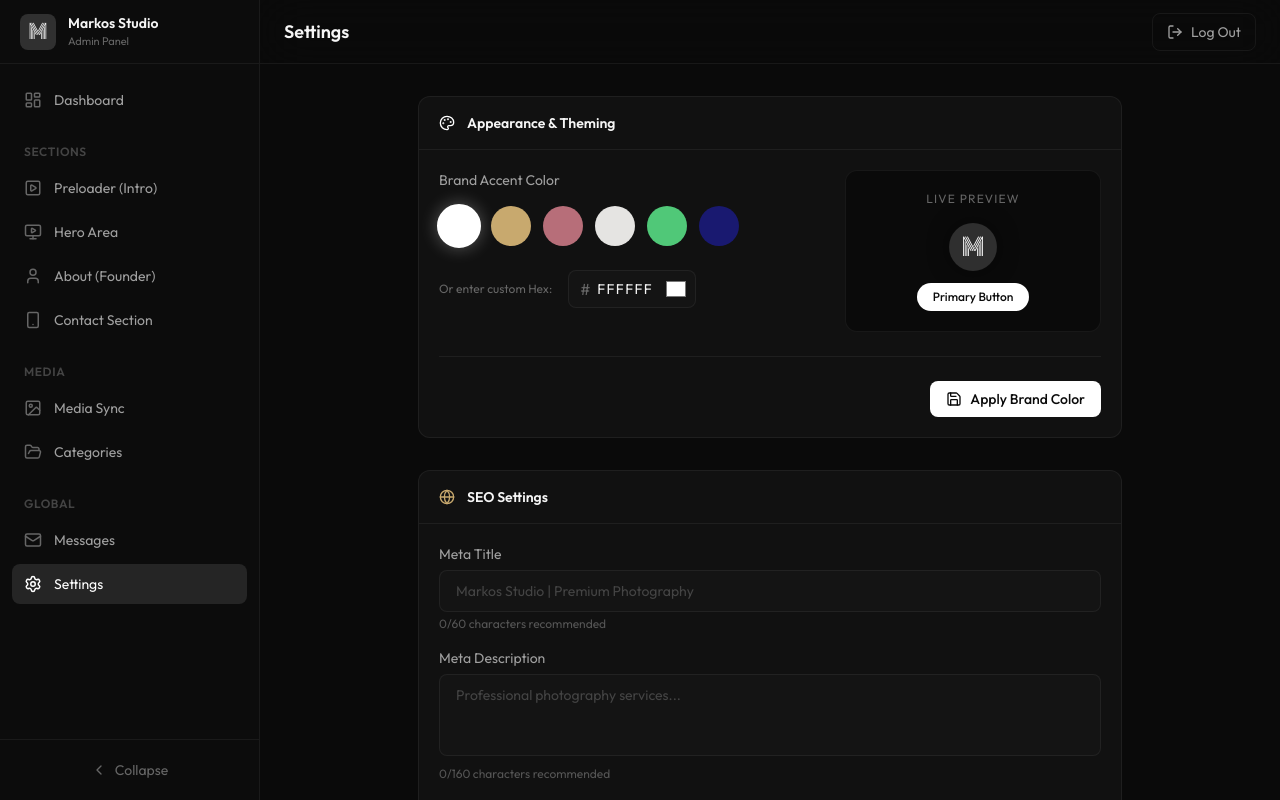
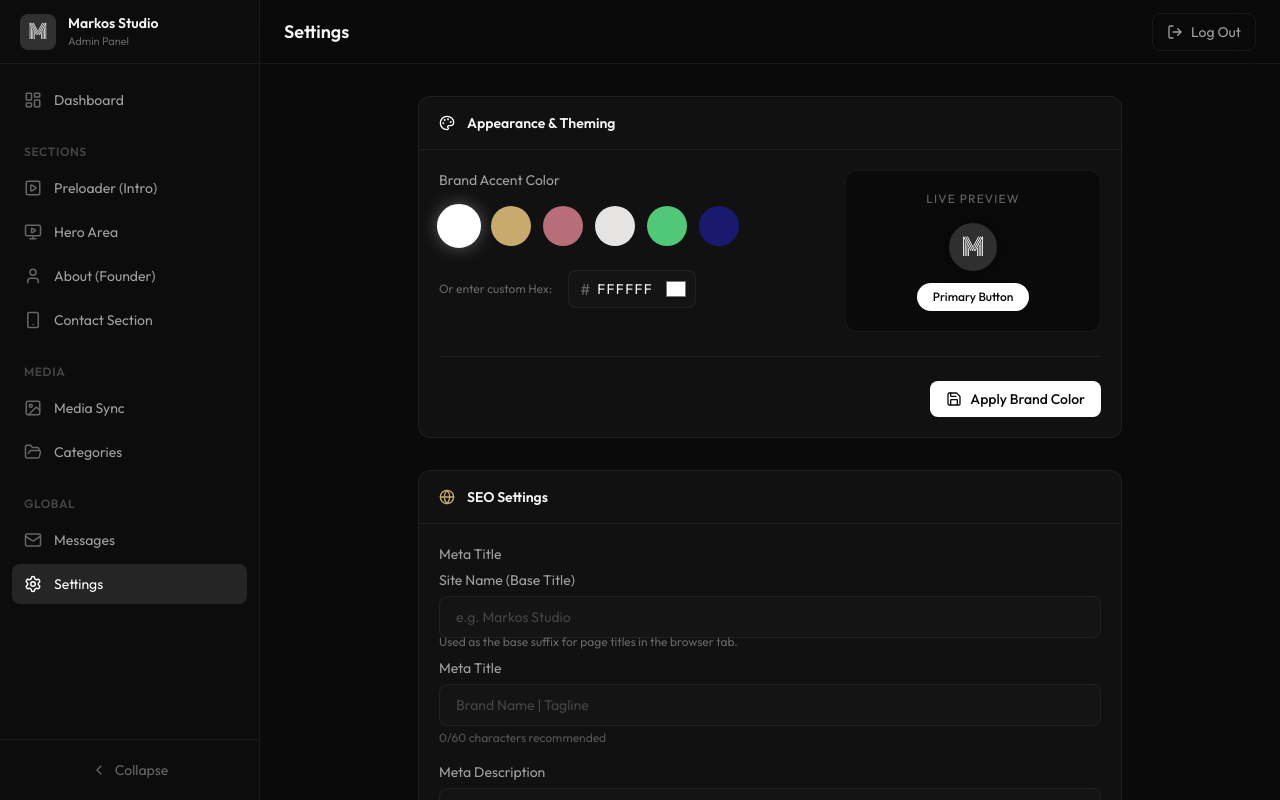
Before and after one commit to atakanclskn/markos-react-tailwind-vite-portfolio-website, a Next.js app: page /admin/settings in a window 1280 px wide. Shown: the top 800 px of the page. Built offline with nearby package versions, Linux system fonts and the light colour scheme; no server answers; the database is empty; sample sign-in values are in the browser's storage.

Commit message:
feat: introduce admin dashboard with founder section management, supporting details, photo uploads, and live preview.

```diff
--- a/src/app/admin/(dashboard)/sections/founder/page.tsx
+++ b/src/app/admin/(dashboard)/sections/founder/page.tsx
@@ -6,7 +6,7 @@ import { useAdminStore } from '@/store/adminStore';
 import { getFounderInfo, updateFounderInfo } from '@/lib/firestore';
 import type { FounderInfo, FounderStat } from '@/types';
 import { InputField, SaveButton, DriveIcon } from '../components';
-import { Loader2, X, LogIn, LogOut, HardDrive } from 'lucide-react';
+import { Loader2, X, LogIn, LogOut, HardDrive, Plus, Trash2 } from 'lucide-react';
 import { useSession, signIn, signOut } from 'next-auth/react';
 import GooglePicker, { PickerFile } from '@/components/admin/GooglePicker';
 import AdminSplitView from '@/components/admin/AdminSplitView';
@@ -119,6 +119,16 @@ export default function FounderSectionPage() {
         setFounderForm({ ...founderForm, stats: updated });
     };
 
+    const addStat = () => {
+        setFounderForm({ ...founderForm, stats: [...founderForm.stats, { value: '', label: '' }] });
+    };
+
+    const removeStat = (index: number) => {
+        const updated = [...founderForm.stats];
+        updated.splice(index, 1);
+        setFounderForm({ ...founderForm, stats: updated });
+    };
+
     if (loading) {
         return (
             <>
@@ -161,10 +171,24 @@ export default function FounderSectionPage() {
                     </div>
 
                     <div>
-                        <label className="mb-2 block text-sm text-[#a0a0a0]">Statistics</label>
-                        <div className="grid gap-3 sm:grid-cols-3">
+                        <div className="mb-3 flex items-center justify-between">
+                            <label className="block text-sm text-[#a0a0a0]">Statistics</label>
+                            <button
+                                onClick={addStat}
+                                className="flex items-center gap-1.5 rounded-lg border border-white/[0.06] bg-[#141414] px-3 py-1.5 text-xs text-[#f5f5f5] transition-colors hover:bg-white/[0.04] hover:text-[#c8a96e]"
+                            >
+                                <Plus className="h-3.5 w-3.5" /> Add Stat
+                            </button>
+                        </div>
+                        <div className="grid gap-3 sm:grid-cols-2 lg:grid-cols-3">
                             {founderForm.stats.map((stat, i) => (
-                                <div key={i} className="rounded-lg border border-white/[0.06] bg-[#111] p-3">
+                                <div key={i} className="group relative rounded-lg border border-white/[0.06] bg-[#111] p-3">
+                                    <button
+                                        onClick={() => removeStat(i)}
+                                        className="absolute -right-2 -top-2 flex h-6 w-6 items-center justify-center rounded-full border border-white/[0.06] bg-[#1a1a1a] text-red-500 opacity-0 transition-opacity group-hover:opacity-100 hover:bg-red-500/10"
+                                    >
+                                        <Trash2 className="h-3 w-3" />
+                                    </button>
                                     <input type="text" value={stat.value} onChange={(e) => updateStat(i, 'value', e.target.value)} placeholder="e.g. 10+" className="mb-2 w-full rounded-md border border-white/[0.06] bg-[#0a0a0a] px-3 py-1.5 text-center text-lg font-bold text-[#c8a96e] placeholder-[#333] outline-none focus:border-[#c8a96e]/40" />
                                     <input type="text" value={stat.label} onChange={(e) => updateStat(i, 'label', e.target.value)} placeholder="e.g. Years Experience" className="w-full rounded-md border border-white/[0.06] bg-[#0a0a0a] px-3 py-1.5 text-center text-xs text-[#a0a0a0] placeholder-[#333] outline-none focus:border-[#c8a96e]/40" />
                                 </div>
--- a/src/app/admin/(dashboard)/settings/page.tsx
+++ b/src/app/admin/(dashboard)/settings/page.tsx
@@ -23,6 +23,7 @@ import {
 } from '@/lib/firestore';
 import type { SEOSettings, FooterContent, SocialLink, AppearanceSettings } from '@/types';
 import { useTheme } from '@/context/ThemeContext';
+import { InputField } from '../sections/components';
 
 const PREMIUM_COLORS = [
     { name: 'Pure White (Default)', hex: '#ffffff' },
@@ -43,6 +44,7 @@ export default function SettingsPage() {
 
     // Local form states
     const [seoForm, setSeoForm] = useState<SEOSettings>({
+        siteName: '',
         metaTitle: '',
         metaDescription: '',
         keywords: '',
@@ -200,8 +202,8 @@ export default function SettingsPage() {
                                             type="button"
                                             onClick={() => setAppearanceForm({ ...appearanceForm, brandColor: preset.hex })}
                                             className={`h-10 w-10 rounded-full border-2 transition-transform ${appearanceForm.brandColor.toLowerCase() === preset.hex.toLowerCase()
-                                                    ? 'border-white scale-110 shadow-[0_0_15px_rgba(255,255,255,0.3)]'
-                                                    : 'border-transparent hover:scale-105'
+                                                ? 'border-white scale-110 shadow-[0_0_15px_rgba(255,255,255,0.3)]'
+                                                : 'border-transparent hover:scale-105'
                                                 }`}
                                             style={{ backgroundColor: preset.hex }}
                                             title={preset.name}
@@ -277,16 +279,19 @@ export default function SettingsPage() {
                     <div className="space-y-4 p-5">
                         <div>
                             <label className="mb-1.5 block text-sm text-[#a0a0a0]">Meta Title</label>
-                            <input
-                                type="text"
+                            <InputField
+                                label="Site Name (Base Title)"
+                                value={seoForm.siteName}
+                                onChange={(val: string) => setSeoForm({ ...seoForm, siteName: val })}
+                                placeholder="e.g. Markos Studio"
+                            />
+                            <p className="mt-1 text-xs text-[#666] -translate-y-2">Used as the base suffix for page titles in the browser tab.</p>
+
+                            <InputField
+                                label="Meta Title"
                                 value={seoForm.metaTitle}
-                                onChange={(e) =>
-                                    setSeoForm({ ...seoForm, metaTitle: e.target.value })
-                                }
-                                placeholder="Markos Studio | Premium Photography"
-                                className="w-full rounded-lg border border-white/[0.06] bg-[#141414] px-4 py-2.5
-                                    text-sm text-[#f5f5f5] placeholder-[#444] outline-none
-                                    transition-colors focus:border-[#c8a96e]/40 focus:ring-1 focus:ring-[#c8a96e]/20"
+                                onChange={(val: string) => setSeoForm({ ...seoForm, metaTitle: val })}
+                                placeholder="Brand Name | Tagline"
                             />
                             <p className="mt-1 text-xs text-[#555]">
                                 {seoForm.metaTitle.length}/60 characters recommended
--- a/src/app/layout.tsx
+++ b/src/app/layout.tsx
@@ -19,27 +19,34 @@ const monoton = Monoton({
   display: 'swap',
 });
 
-export const metadata: Metadata = {
-  title: 'Markos Studio | Premium Photography',
-  description:
-    'Markos Studio - Professional photography services. Landscape, Portrait, Fashion, Product, Animal, Party & Wedding, and B&W photography by Onur Satici.',
-  keywords: [
-    'photography',
-    'studio',
-    'markos',
-    'onur satici',
-    'landscape',
-    'portrait',
-    'fashion',
-    'product',
-    'wedding',
-  ],
-  openGraph: {
-    title: 'Markos Studio | Premium Photography',
-    description: 'Professional photography services by Markos Studio',
-    type: 'website',
-  },
-};
+import { getSEOSettings } from '@/lib/firestore';
+
+export async function generateMetadata(): Promise<Metadata> {
+  const settings = await getSEOSettings();
+
+  const siteName = settings?.siteName || 'Markos Studio';
+  const metaTitle = settings?.metaTitle || 'Markos Studio | Premium Photography';
+  const description = settings?.metaDescription || 'Professional photography services. Landscape, Portrait, Fashion, Product, Animal, Party & Wedding, and B&W photography by Onur Satici.';
+
+  const keywordStr = settings?.keywords || 'photography, studio, markos, onur satici, landscape, portrait, fashion, product, wedding';
+  const keywordsArr = keywordStr.split(',').map((k) => k.trim()).filter(Boolean);
+
+  return {
+    title: metaTitle,
+    description: description,
+    keywords: keywordsArr,
+    openGraph: {
+      title: metaTitle,
+      description: description,
+      siteName: siteName,
+      type: 'website',
+    },
+    // Allows `page.tsx` to inherit a default template: "Page Title | SiteName"
+    // e.g., if a page returns `title: 'Contact'`, the final tab says `Contact | Markos Studio`
+    // However, since we defined 'title' as a string above, it overrides it for the homepage.
+    // So usually `template` works well, but we'll stick to dynamic top-level overriding for now.
+  };
+}
 
 export default function RootLayout({
   children,
--- a/src/types/index.ts
+++ b/src/types/index.ts
@@ -78,6 +78,7 @@ export interface SocialLink {
 
 // --- SEO Settings ---
 export interface SEOSettings {
+    siteName: string;
     metaTitle: string;
     metaDescription: string;
     keywords: string;
```
